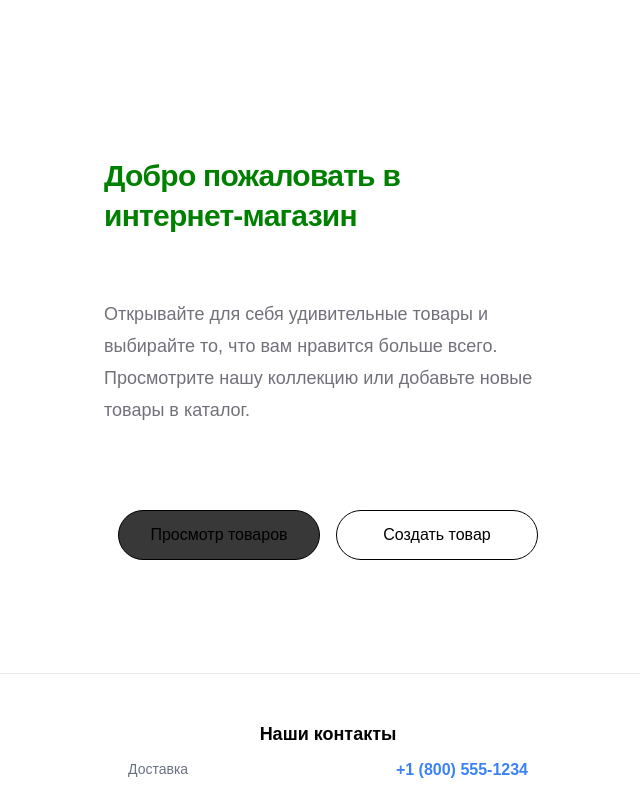
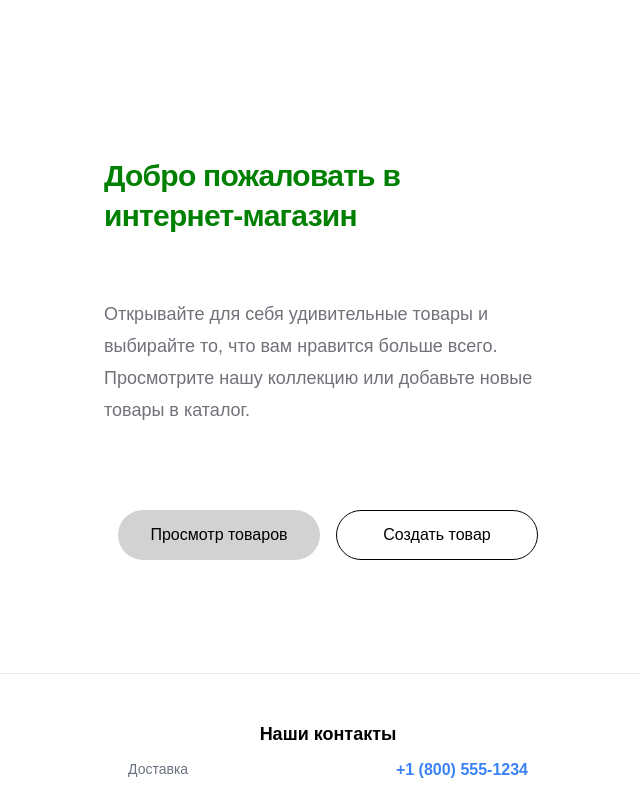
Before and after one commit to Alex135135/ecosistems, a Next.js app: page / in a window 1280 px wide. In both pictures the pointer is over the link "Просмотр товаров". Shown: the top 800 px of the page, without its empty margins (312-952 px from the left). Built offline with nearby package versions, Linux system fonts and the light colour scheme.

Commit message:
edit button two

```diff
--- a/src/app/page.module.css
+++ b/src/app/page.module.css
@@ -70,7 +70,8 @@
 }
 
 .primaryButton:hover {
-    background-color: var(--button-primary-hover, #383838);
+    border-color: transparent;
+    background-color: var(--button-primary-hover, #d3d2d2);
 }
 
 .secondaryButton {
@@ -92,7 +93,7 @@
 
 .secondaryButton:hover {
     border-color: transparent;
-    background-color: var(--button-secondary-hover, rgba(0, 0, 0, 0.04));
+    background-color: var(--button-secondary-hover, #d3d2d2);
 }
 
 .footer {
```
